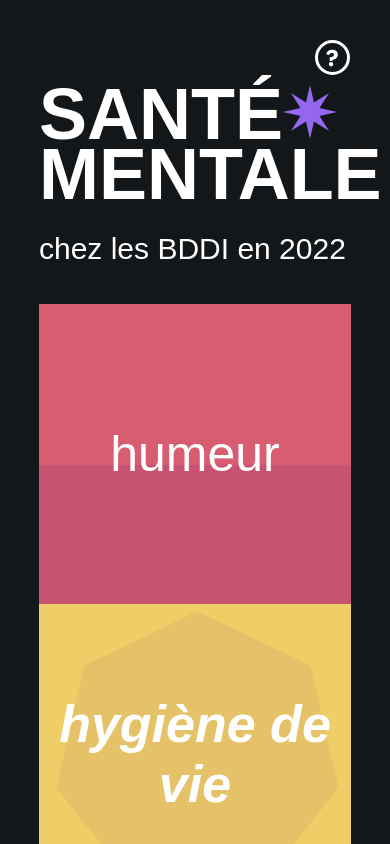
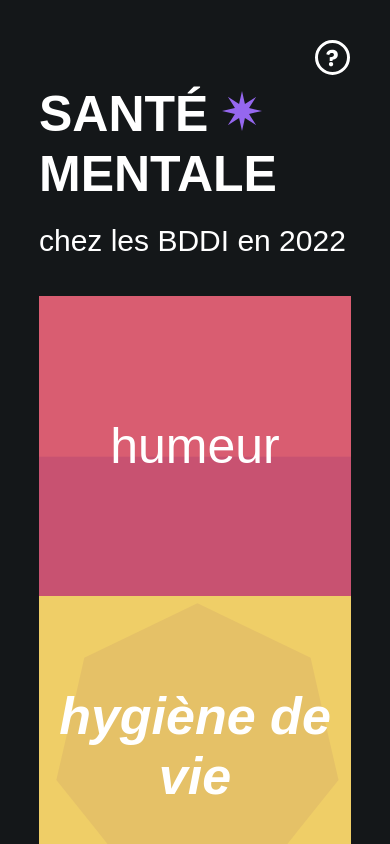
Before and after one commit to leoniedarois/dataviz-mental-health-bddi, a React (Vite) app: page / in a window 390 px wide. Shown: the top 844 px of the page. Built offline with nearby package versions, Linux system fonts and the light colour scheme; a web font is replaced by a local one.

Commit message:
wip - responsive

```diff
--- a/src/components/big-title/big-title.jsx
+++ b/src/components/big-title/big-title.jsx
@@ -4,7 +4,7 @@ import styles from './big-title.module.scss'
 const BigTitle = () => {
   return (
     <h1 className={styles.component}>
-      Santé
+      Santé&nbsp;
       <img className={styles.star} src={Star} alt="purple star icon"/>
       mentale <br/>
       <span>chez les <span className={styles.uppercase}>BDDI</span> en 2022</span>
--- a/src/components/big-title/big-title.module.scss
+++ b/src/components/big-title/big-title.module.scss
@@ -6,9 +6,14 @@
 
   @media screen and (max-width: 640px) {
     line-height: 60px;
+    font-size: 50px;
   }
 
   .star {
+    @media screen and (max-width: 640px) {
+      width: 40px;
+    }
+
     &:hover {
       animation: rotatiooon 2s;
     }
```
